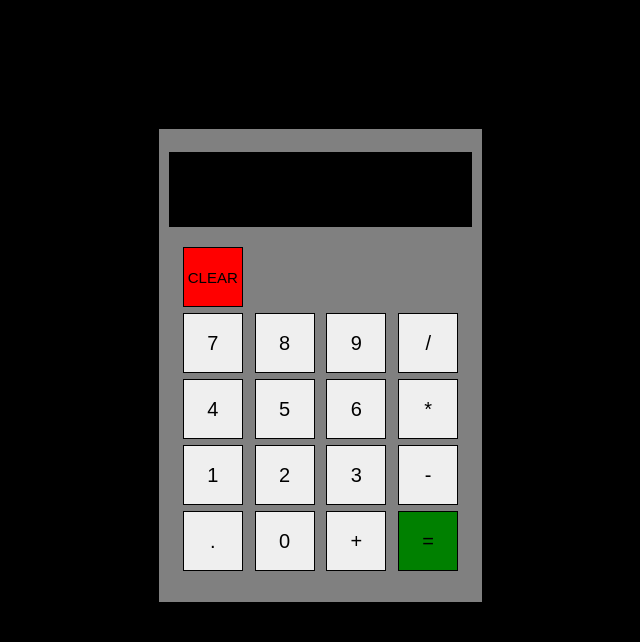
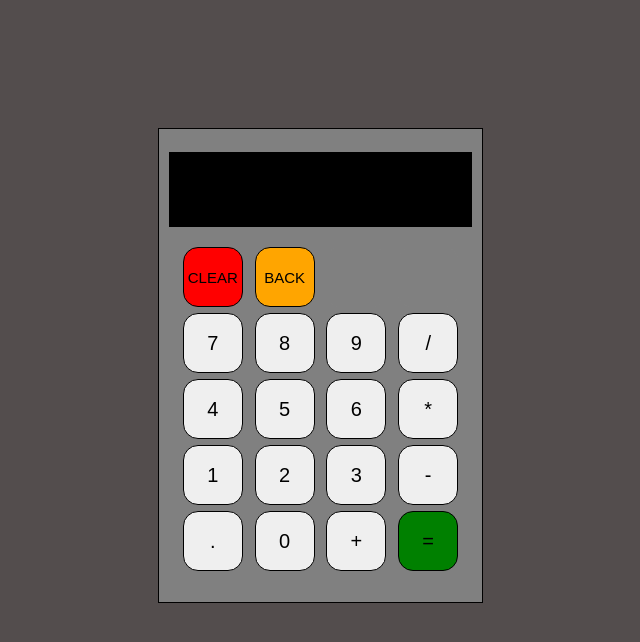
Before and after one commit to morecheesepls/odin_project_Calculator, a website: page index.html in a window 1280 px wide. Shown: the whole page, without its empty margins (354-994 px from the left). Drawn offline with Linux system fonts and the light colour scheme.

Commit message:
Styling & Clear Button
- Changed coloring and rounded the button borders
- Added a clear button (no functionality yet)

```diff
--- a/index.html
+++ b/index.html
@@ -15,7 +15,7 @@
         </div>
         <div id = "calcButtonContainer">
             <button class = "button noDisplayButton" type = "button" id = "clear">CLEAR</button>
-            <button class = "button" type = "button" id = "openingParenthesis"></button>
+            <button class = "button" type = "button" id = "back">BACK</button>
             <button class = "button" type = "button" id = "closingParenthesis"></button>
             <button class = "button" type = "button" id = "percent"></button>
             <button class = "button displayButton" type = "button" id = "seven">7</button>
--- a/script.js
+++ b/script.js
@@ -154,6 +154,9 @@ document.querySelector("#clear").addEventListener("click", () => {
     console.log(`tempNum is ${tempNumber} | num1 is ${num1} | operation is ${operator} | num2 is ${num2} | result is ${result}`);
 });
 
+// backspace button
+
+
 // Calculation Operator Functions
 const add = function(a, b) {
 	const additionResult = parseFloat(a) + parseFloat(b);
--- a/styles.css
+++ b/styles.css
@@ -8,7 +8,7 @@
 
 body {
     margin: 10% 40%;
-    background-color: black;
+    background-color: rgb(83, 77, 77);
 }
 
 #calcWholeContainer {
@@ -49,11 +49,17 @@ button {
     padding: 1px;
     margin: 3px;
     border: 1px solid black;
+    border-radius: 15px;
 }
 
 #clear {
     font-size: 15px;
     background-color: red;
+}
+
+#back {
+    font-size: 15px;
+    background-color: orange;
 }
 
 #equals {
```
